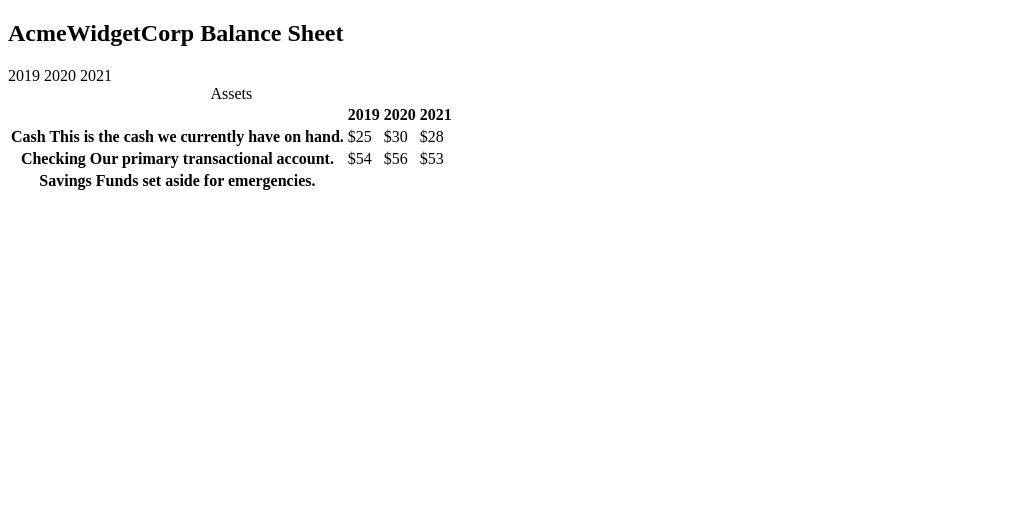
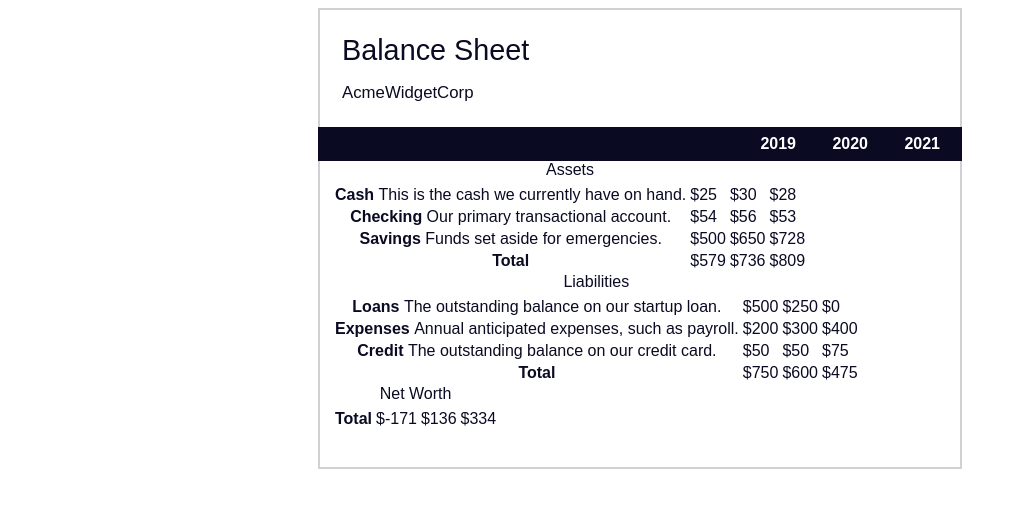
Before and after one commit to Aroita/Designe-code, a plain HTML site: page pseudo-financiero/index.html in a window 1280 px wide. Shown: the whole page, without its empty margins (0-1016 px from the left). Drawn offline with Linux system fonts and the light colour scheme.

Commit message:
modificacion index e stylo

```diff
--- a/pseudo-financiero/index.html
+++ b/pseudo-financiero/index.html
@@ -17,9 +17,9 @@
         </h1>
         <!--Si quieres que este elemento en particular este oculto para los lectores de pantalla, así que dale el atributo aria-hidden establecido en true.-->
         <div id="years" aria-hidden="true">
-            <span class="year">2019</span>
-            <span class="year">2020</span>
-            <span class="year">2021</span>
+            <span class="year">2019 </span>
+            <span class="year"> 2020 </span>
+            <span class="year"> 2021 </span>
 
         </div>
         <div class="table-wrap">
@@ -55,19 +55,111 @@
                     </tr>
                     <tr class="data">
                       <th>Savings <span class="description">Funds set aside for emergencies.</span>
-                        <td></td>
-                        <td></td>
-                        <td class="current"></td>
+                        <td>	$500</td>
+                        <td>	$650</td>
+                        <td class="current">$728</td>
                       </th>
                     </tr>
                     <tr class="total">
+                      <th>Total <span class="sr-only">Assets</span>
+                        <td>$579</td>
+                        <td>$736</td>
+                        <td class="current">$809</td>
 
+                      </th>
                     </tr>
                 </tbody>
             </table>
-            <table></table>
-            <table></table>
+            <!--###############################################################################-->
+            <table>
+              <caption>Liabilities </caption>
+              <thead>
+                <tr>
+                  <td>
+                    <th><span class="sr-only">2019</span></th>
+                    <th><span class="sr-only">2020</span></th>
+                    <th><span class="sr-only">2021</span></th>
+                  </td>
+                </tr>
+                <tbody>
+                  <tr class="data">
+                    <th>Loans <span class="description">The outstanding balance on our startup loan.</span>
+                      <td>$500</td>
+                      <td>$250</td>
+                      <td  class="current">$0</td>
+                    </th>
+                  </tr>
+                  <tr class="data">
+                    <th>Expenses <span class="description">Annual anticipated expenses, such as payroll.</span>
+                      <td>$200</td>
+                      <td>$300</td>
+                      <td class="current">$400</td>
 
+                    </th>
+                  </tr>
+                  <tr class="data">
+                    <th>Credit <span class="description">The outstanding balance on our credit card.</span>
+                      <td>$50</td>
+                      <td>$50</td>
+                      <td class="current">$75</td>
+
+                    </th>
+                  </tr>
+                  <tr class="total">
+                    <th>Total <span class="sr-only"> Liabilities</span>
+                      <td>$750</td>
+                      <td>$600</td>
+                      <td class="current">$475</td>
+
+                    </th>
+                  </tr>
+
+                </tbody>
+              </thead>
+            </table>
+            <!--###############################################################################-->
+            <table>
+              <caption>Net Worth</caption>
+              <thead>
+                <tr>
+                  <td></td>
+                    <th> <span class="sr-only">2019</span> </th>
+                    <th> <span class="sr-only">2020</span> </th>
+                    <th> <span class="sr-only">2021</span> </th>
+
+                </tr>
+                <tbody>
+                  <tr class="total">
+                    <th>Total <span class="sr-only">Net Worth</span>
+                      <td>$-171</td>
+                      <td>$136</td>
+                      <td class="current">$334</td>
+                    </th>
+                  </tr>
+                  <tr>
+                    <th>
+                      <td></td>
+                      <td></td>
+                      <td></td>
+                    </th>
+                  </tr>
+                  <tr>
+                    <th>
+                      <td></td>
+                      <td></td>
+                      <td></td>
+                    </th>
+                  </tr>
+                  <tr>
+                    <th>
+                      <td></td>
+                      <td></td>
+                      <td></td>
+                    </th>
+                  </tr>
+                </tbody>
+              </thead>
+            </table>
         </div>
       </section>
     </main>
--- a/pseudo-financiero/stylo.css
+++ b/pseudo-financiero/stylo.css
@@ -0,0 +1,80 @@
+html{
+    box-sizing: border-box;
+}
+
+body {
+    font-family: sans-serif;
+    color: #0a0a23 ;
+}
+
+/*El selector span[class~="sr-only"] seleccionará cualquier elemento span cuyo class incluya sr-only.*/
+span[class~="sr-only"]{
+    border: 0 !important;
+    clip: rect(1px, 1px, 1px, 1px )!important ;  /* clip se utiliza para definir la visibilidad de las partes de un elemento.*/
+    clip-path: inset(50%)!important;
+    width: 1px !important;
+    height: 1px !important;
+    overflow: hidden !important;
+    white-space: nowrap !important;
+    position: absolute !important;
+    padding: 0 !important;
+    margin: -1px !important;  /* !important: para q no sobrescribas tus propiedades*/
+}
+
+h1 {
+    max-width: 37.25rem;
+    margin: 0 auto;
+    padding: 1.5rem 1.25rem;
+}
+
+h1 .flex{
+    display: flex;
+    flex-direction: column-reverse;
+    gap: 1rem;
+}
+
+/*para apuntar al primer span en tu contenedor flex,*/
+h1 .flex span:first-of-type{
+    font-size: 0.7em;
+}
+
+/*para apuntar al último span en tu contenedor flex,*/
+h1 .flex span:last-of-type{
+    font-size: 1.2em;
+}
+
+section{
+    max-width: 40rem;
+    margin: 0 auto;
+    border: 2px solid #d0d0d5;
+}
+
+#years{
+    display: flex;
+    justify-content: flex-end;
+    position: sticky;
+    top: 0;
+    background-color: #0a0a23;
+    color: #fff;
+    margin: 0 -2px;
+    padding: 0.5rem calc(1.25rem + 2px) 0.5rem 0;
+    z-index: 999;
+}
+
+/*La sintaxis span[class] apuntará a cualquier elemento span que tenga un atributo class(separa, huecos en los años)*/
+#years span[class]{
+    font-weight: bold ;
+    width: 4.5rem;
+    text-align: right;
+
+}
+
+.table-wrap{
+    padding: 0 0.75rem 1.5rem 0.75rem;
+}
+
+/*devuelve el estado a la fuente*/
+span:not(.sr-only){
+    font-weight: normal;
+
+}
```
